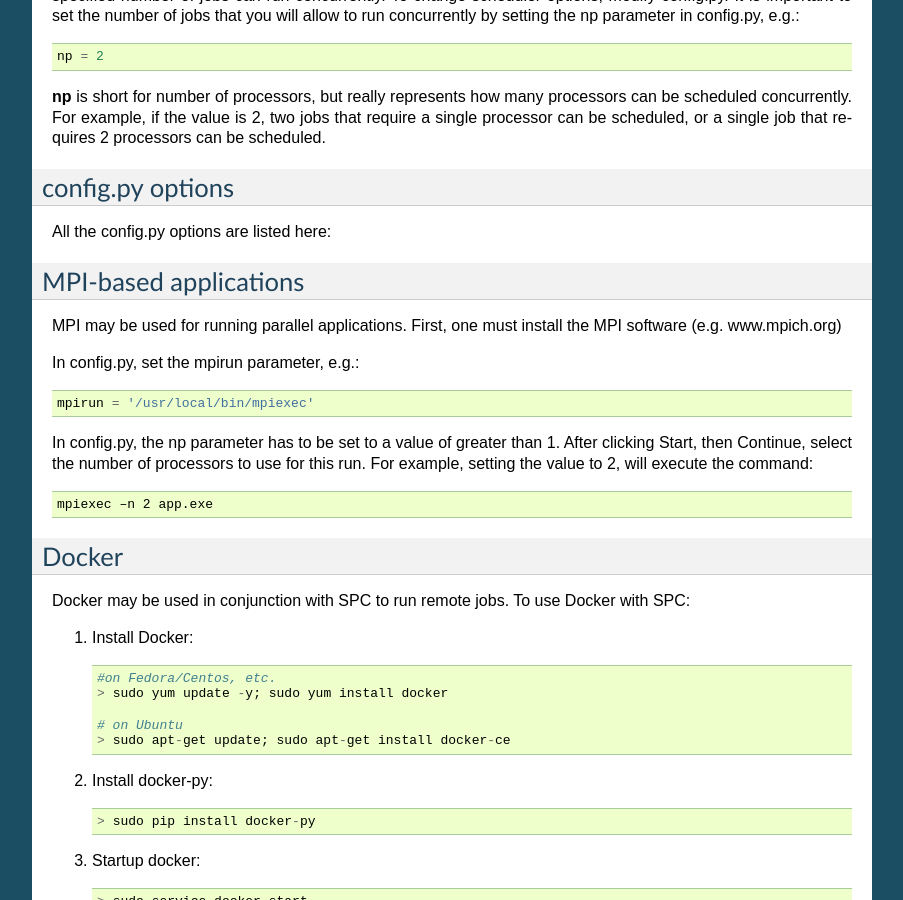
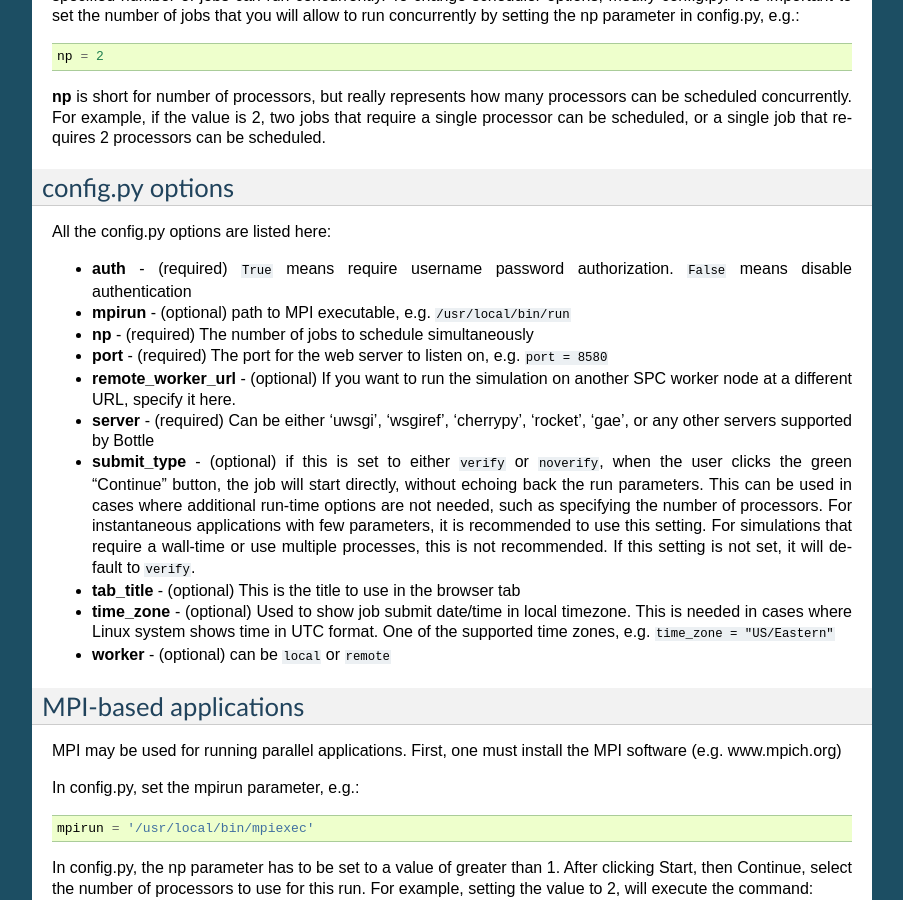
Before and after one commit to whbrewer/spc, a Sphinx documentation site: the page built from docs/index.rst, in a window 1280 px wide and 900 px high, scrolled down 5236 px. Shown: the whole window, without its empty margins (198-1101 px from the left). Built offline with Sphinx 7.4.7, drawn with Linux system fonts in a browser that asks for light colours.

Commit message:
revert back to previous version

```diff
--- a/docs/index.rst
+++ b/docs/index.rst
@@ -204,20 +204,16 @@
 ---------------------
 All the config.py options are listed here:
 
-======                ========= =======================================
- VAR                  REQUIRED   DESCRIPTION
-======                ========= =======================================
-**auth**              YES       ``True`` means require username password authorization.    ``False`` means disable authentication
-**mpirun**            NO        path to MPI executable, e.g. ``/usr/local/bin/run``
-**np**                YES       The number of jobs to schedule simultaneously
-**port**              YES       The port for the web server to listen on, e.g. ``port = 8580``
-**remote_worker_url** NO        If you want to run the simulation on another SPC worker node at a different URL, specify it here.
-**server**            YES       Can be either 'uwsgi', 'wsgiref', 'cherrypy', 'rocket', 'gae', or any other servers supported by Bottle
-**submit_type**       NO        if this is set to either ``verify`` or ``noverify``, when the user clicks the green "Continue" button, the job will start directly, without echoing back the run parameters.  This can be used in cases where additional run-time options are not needed, such as specifying the number of processors.  For instantaneous applications with few parameters, it is recommended to use this setting.  For simulations that require a wall-time or use multiple processes, this is not recommended.  If this setting is not set, it will default to ``verify``.
-**tab_title**         NO        This is the title to use in the browser tab
-**time_zone**         NO        Used to show job submit date/time in local timezone.  This is needed in cases where Linux system shows time in UTC format.  One of the supported time zones, e.g. ``time_zone = "US/Eastern"``
-**worker**            NO        Can be ``local`` or ``remote``
-======                ========= =======================================
+* **auth** - (required) ``True`` means require username password authorization.  ``False`` means disable authentication
+* **mpirun** - (optional) path to MPI executable, e.g. ``/usr/local/bin/run``
+* **np** - (required) The number of jobs to schedule simultaneously
+* **port** - (required) The port for the web server to listen on, e.g. ``port = 8580``
+* **remote_worker_url** - (optional) If you want to run the simulation on another SPC worker node at a different URL, specify it here.
+* **server** - (required) Can be either 'uwsgi', 'wsgiref', 'cherrypy', 'rocket', 'gae', or any other servers supported by Bottle
+* **submit_type** - (optional) if this is set to either ``verify`` or ``noverify``, when the user clicks the green "Continue" button, the job will start directly, without echoing back the run parameters.  This can be used in cases where additional run-time options are not needed, such as specifying the number of processors.  For instantaneous applications with few parameters, it is recommended to use this setting.  For simulations that require a wall-time or use multiple processes, this is not recommended.  If this setting is not set, it will default to ``verify``.
+* **tab_title** - (optional) This is the title to use in the browser tab
+* **time_zone** - (optional) Used to show job submit date/time in local timezone.  This is needed in cases where Linux system shows time in UTC format.  One of the supported time zones, e.g. ``time_zone = "US/Eastern"``
+* **worker** - (optional) can be ``local`` or ``remote``
 
 
 MPI-based applications
```
